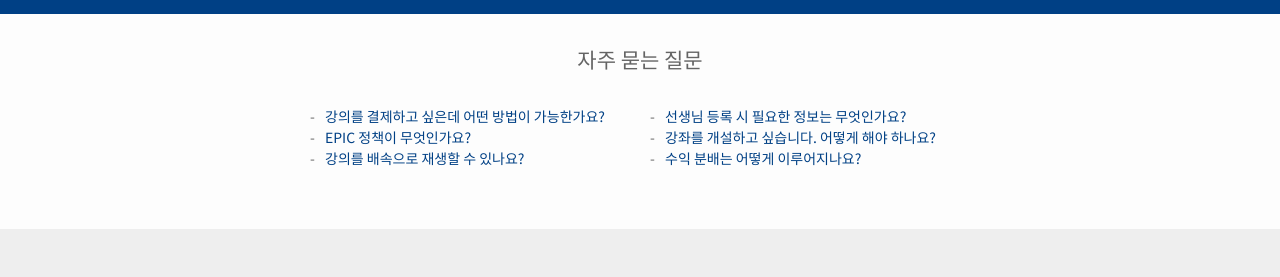
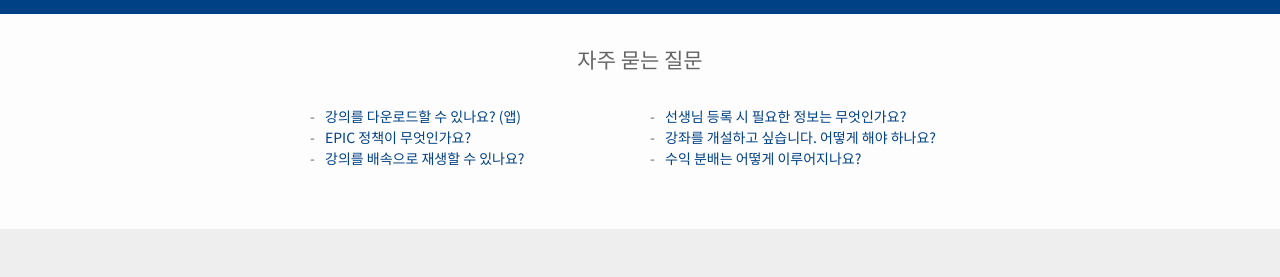
Before and after one commit to shaircast/educast-help, a Jekyll site: the page built from index.html, in a window 1280 px wide. Shown: the part 186-463 px from the top of the page. Built offline with Jekyll 4.4.1, drawn with Linux system fonts in a browser that asks for light colours; nearby versions of some CDN libraries.

Commit message:
Update Help Center Pages

```diff
--- a/_data/faq.yml
+++ b/_data/faq.yml
@@ -1,5 +1,5 @@
 student:
-    - {post: 2017-04-28-payment.md, header: '강의를 결제하고 싶은데 어떤 방법이 가능한가요?'}
+    - {post: 2017-04-28-play.md, header: '강의를 다운로드할 수 있나요? (앱)'}
     - {post: 2017-06-14-policy.md, header: 'EPIC 정책이 무엇인가요?'}
     - {post: 2017-04-28-play.md, header: '강의를 배속으로 재생할 수 있나요?'}
 teacher:
```
